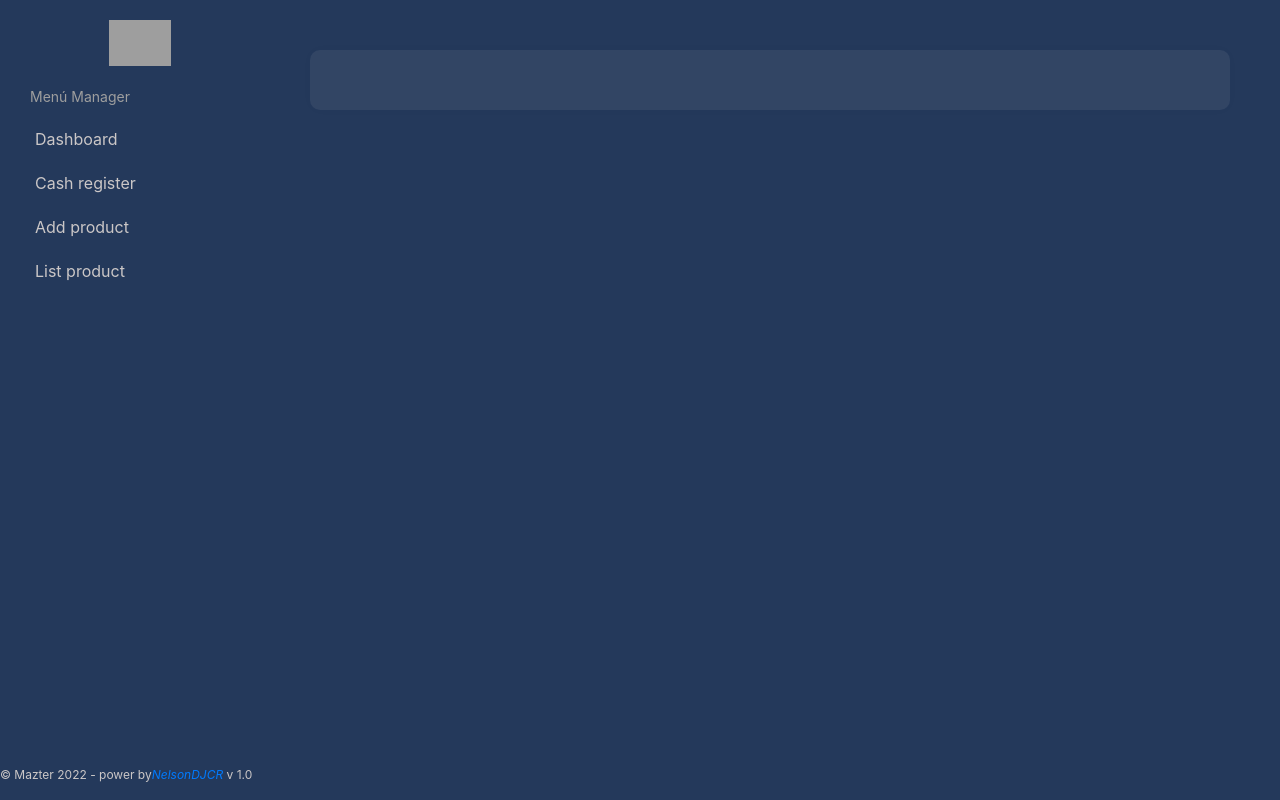
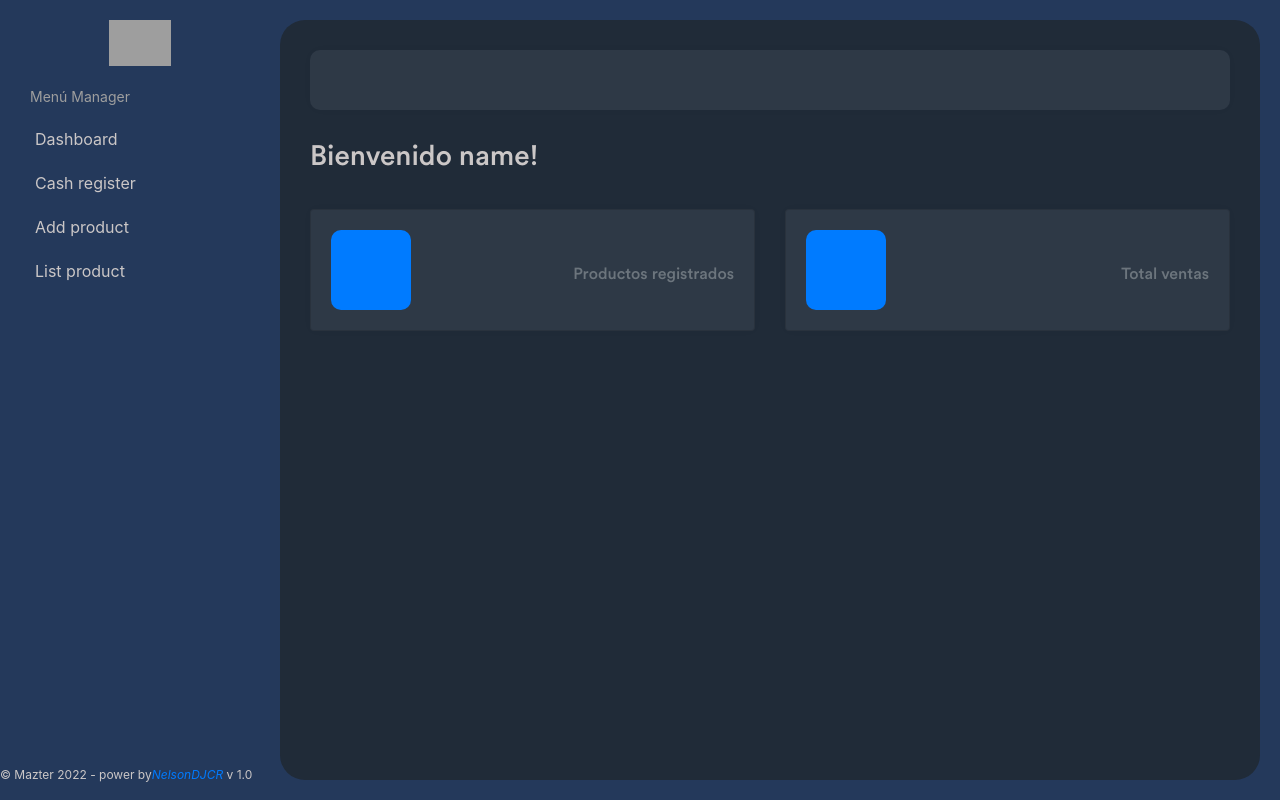
Before and after one commit to NelsonDJCR/App-Mazter-frontend, a React (Vite) app: page /dashboard in a window 1280 px wide. Built offline with nearby package versions, Linux system fonts and the light colour scheme; no server answers; grey boxes are pictures that could not be loaded.

Commit message:
Merge Dashbpard component

```diff
--- a/src/pages/Dashboard.jsx
+++ b/src/pages/Dashboard.jsx
@@ -1,9 +1,70 @@
-import React from 'react'
+import axios from "axios";
+import React, { useEffect, useState } from "react";
+import { configApi, urlApi } from "../helpers/helper";
+const Dashboard = () => {
+    const [totalSales, setTotalSales] = useState("");
+    const [totalProductsRegister, setTotalProductsRegister] = useState("");
 
-const Dashboard = () => {
-  return (
-    <div>Dashboard</div>
-  )
-}
+    useEffect(() => {
+        axios
+            .get(urlApi("dashboard_homeDetails"), configApi())
+            .then(function (response) {
+                setTotalSales(response.data.totalSales);
+                setTotalProductsRegister(response.data.totalProductsRegister);
+            });
+    }, []);
+    return (
+        <div className="page-wrapper">
+            <div className="content container-fluid">
+                <div className="page-header">
+                    <div className="row">
+                        <div className="col-12">
+                            <h3 className="page-title mazter__color__white">
+                                Bienvenido name!
+                            </h3>
+                        </div>
+                    </div>
+                </div>
 
-export default Dashboard
+                <div className="row">
+                    <div className="col-sm-6 col-12">
+                        <div className="card mazter__bg__secondary">
+                            <div className="card-body">
+                                <div className="dash-widget-header">
+                                    <span className="dash-widget-icon bg-primary">
+                                        <i className="far fa-user"></i>
+                                    </span>
+                                    <div className="dash-widget-info">
+                                        <h3>{totalProductsRegister}</h3>
+                                        <h6 className="text-muted">
+                                            Productos registrados
+                                        </h6>
+                                    </div>
+                                </div>
+                            </div>
+                        </div>
+                    </div>
+                    <div className="col-sm-6 col-12">
+                        <div className="card mazter__bg__secondary">
+                            <div className="card-body">
+                                <div className="dash-widget-header">
+                                    <span className="dash-widget-icon bg-primary">
+                                        <i className="fas fa-user-shield"></i>
+                                    </span>
+                                    <div className="dash-widget-info">
+                                        <h3>{totalSales}</h3>
+                                        <h6 className="text-muted">
+                                            Total ventas
+                                        </h6>
+                                    </div>
+                                </div>
+                            </div>
+                        </div>
+                    </div>
+                </div>
+            </div>
+        </div>
+    );
+};
+
+export default Dashboard;
```
